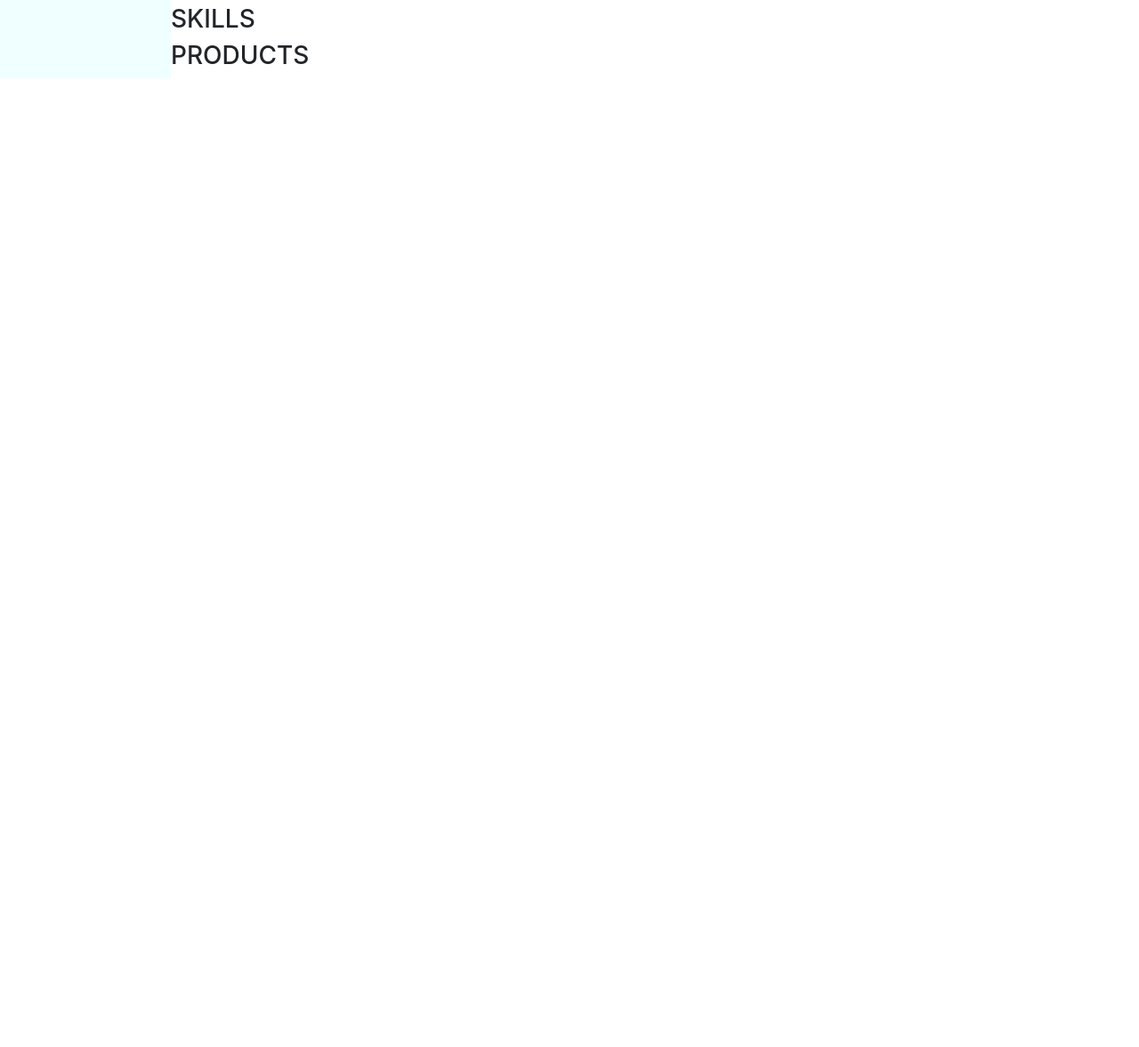
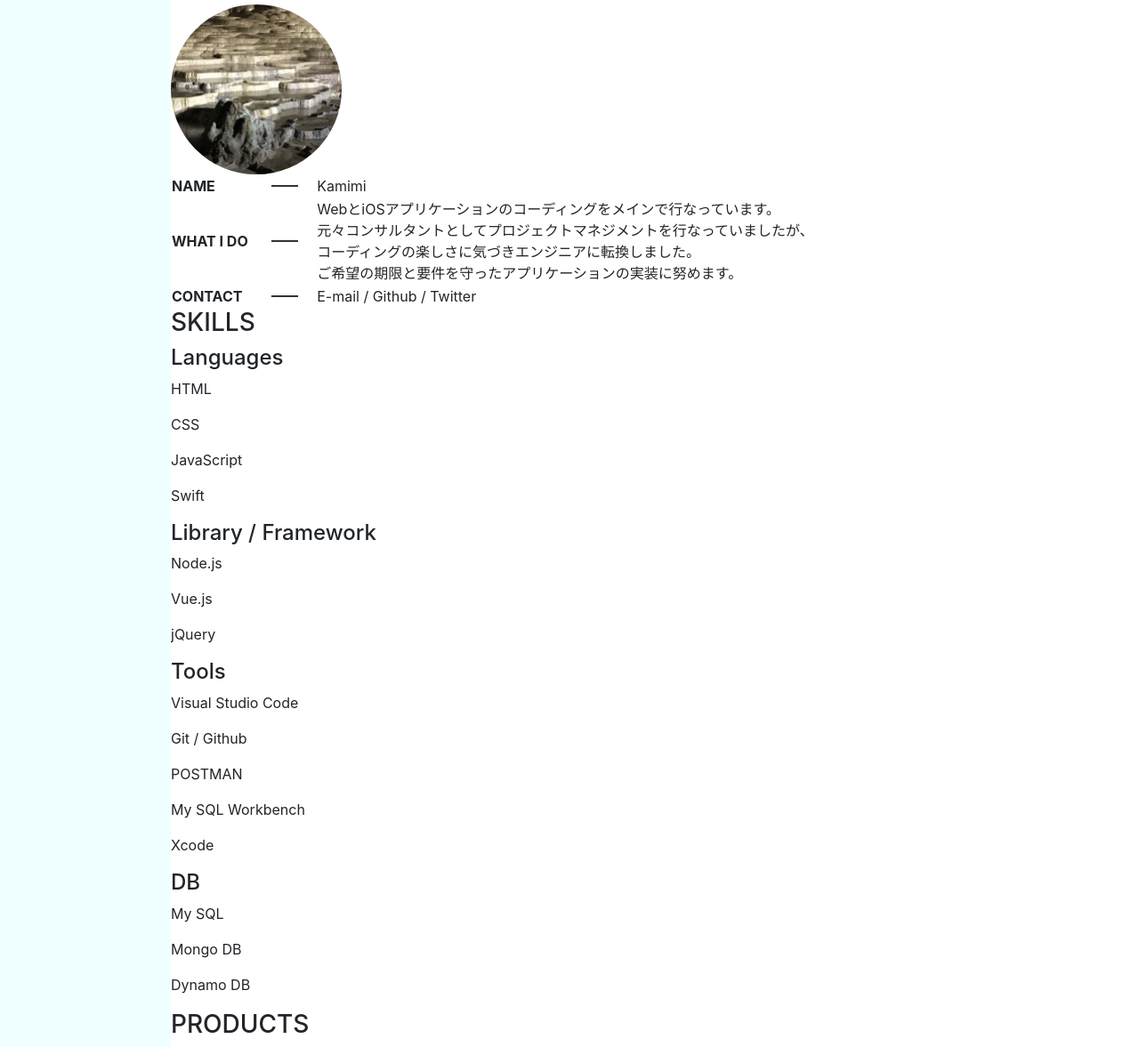
Before and after one commit to kamimi01/kamimi-portfolio, a website: page view/home.html in a window 1280 px wide. Shown: the part 853-2030 px from the top of the page at 89% size. Before the commit the page ends 941 px from the top, so only its background shows below. Drawn offline with nearby package versions, Linux system fonts and the light colour scheme.

Commit message:
add: contents(no style)

```diff
--- a/css/style.css
+++ b/css/style.css
@@ -62,12 +62,6 @@
   transform: scale(1, 1);
 }
 
-/* .main {
-  flex: 1 0 auto;
-  display: flex;
-  justify-content: center;
-} */
-
 .header {
   position: relative;
   flex: 1 0 auto;
@@ -79,6 +73,41 @@
   width: 85vw;
   height: auto;
   filter: opacity(0.6);
+}
+
+#profile-content {
+}
+
+#profile-content table{
+  width: 100%;
+}
+
+#profile-content table th{
+  position: relative;
+  text-align: left;
+  width: 15%;
+}
+
+#profile-content table th:after{
+  display: block;
+  content: "";
+  width: 30px;
+  height: 2px;
+  background-color: #333;
+  position: absolute;
+  top:calc(50% - 1px);
+  right:20px;
+}
+
+#profile-content table td{
+  text-align: left;
+  width: 85%;
+}
+
+.profile-pic img {
+  width: 15vw;
+  height: auto;
+  border-radius: 50%;
 }
 
 .github-icon-side {
--- a/view/home.html
+++ b/view/home.html
@@ -21,7 +21,9 @@
     <div class="content">
       <div class="sidebar">
         <div class="widjet">
-          <a href="#" class="site-title"><h5>Kamimi's<br />Portfolio</h5></a>
+          <a href="#" class="site-title">
+            <h5>Kamimi's<br />Portfolio</h5>
+          </a>
           <ul>
             <li><a href="#profile-content">ABOUT ME</a></li>
             <li><a href="#skills-content">SKILLS</a></li>
@@ -43,9 +45,56 @@
         </div>
         <div id="profile-content">
           <h3>ABOUT ME</h3>
+          <div class="profile-pic">
+            <img src="../image/akiyoshi.jpg">
+          </div>
+          <table>
+            <tr>
+              <th>NAME</th>
+              <td>Kamimi</td>
+            </tr>
+            <tr>
+              <th>WHAT I DO</th>
+              <td>WebとiOSアプリケーションのコーディングをメインで行なっています。<br>
+              元々コンサルタントとしてプロジェクトマネジメントを行なっていましたが、<br>
+              コーディングの楽しさに気づきエンジニアに転換しました。<br>
+              ご希望の期限と要件を守ったアプリケーションの実装に努めます。</td>
+            </tr>
+            <tr>
+              <th>CONTACT</th>
+              <td>E-mail / Github / Twitter</td>
+            </tr>
+          </table>
         </div>
         <div id="skills-content">
           <h3>SKILLS</h3>
+          <div class="skill-detail">
+            <h4>Languages</h4>
+            <p>HTML</p>
+            <p>CSS</p>
+            <p>JavaScript</p>
+            <p>Swift</p>
+          </div>
+          <div class="skill-detail">
+            <h4>Library / Framework</h4>
+            <p>Node.js</p>
+            <p>Vue.js</p>
+            <p>jQuery</p>
+          </div>
+          <div class="skill-detail">
+            <h4>Tools</h4>
+            <p>Visual Studio Code</p>
+            <p>Git / Github</p>
+            <p>POSTMAN</p>
+            <p>My SQL Workbench</p>
+            <p>Xcode</p>
+          </div>
+          <div class="skill-detail">
+            <h4>DB</h4>
+            <p>My SQL</p>
+            <p>Mongo DB</p>
+            <p>Dynamo DB</p>
+          </div>
         </div>
         <div id="products-content">
           <h3>PRODUCTS</h3>
```
Also changed, not shown: image/akiyoshi.jpg (added).
